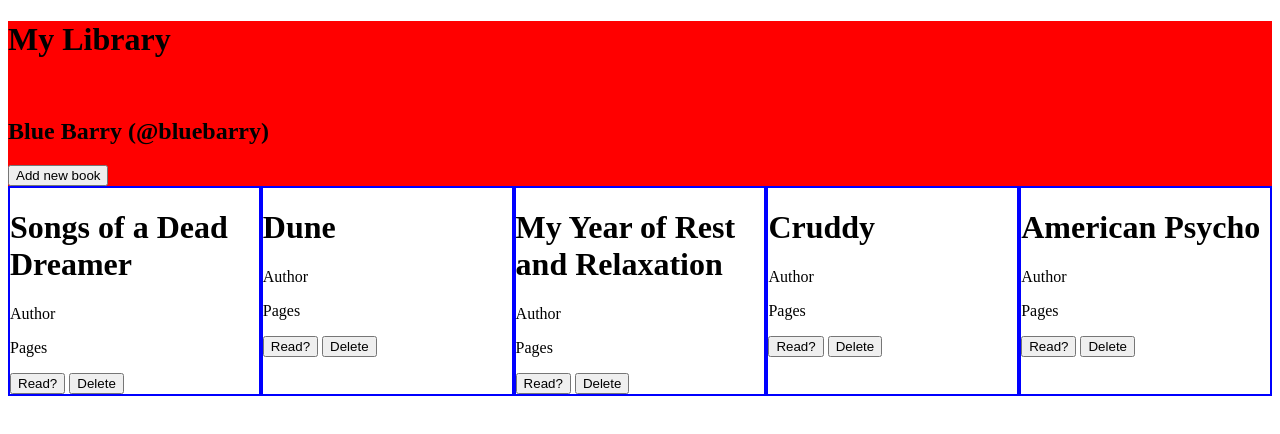
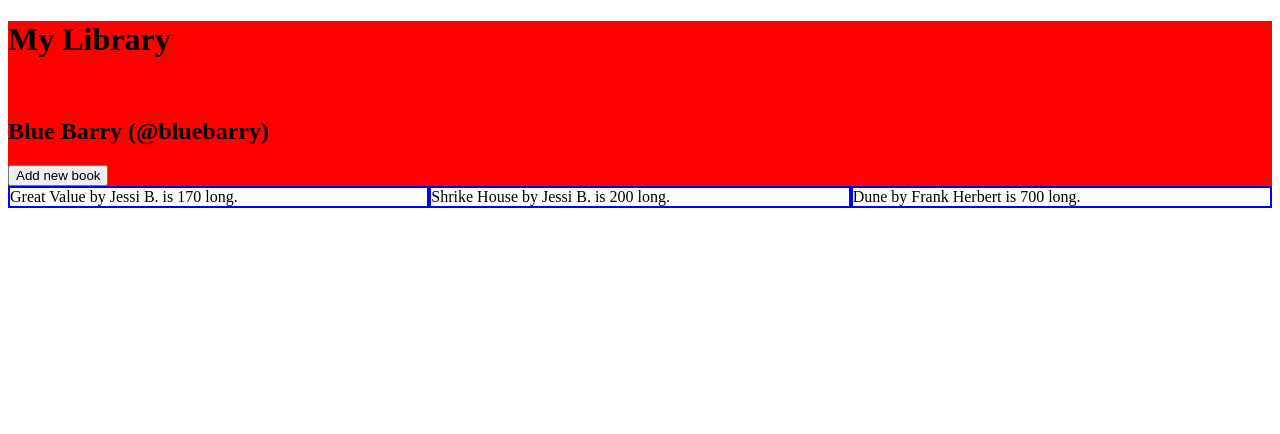
Before and after one commit to baumjessi/library, a plain HTML site: page index.html in a window 1280 px wide. Drawn offline with Linux system fonts and the light colour scheme.

Commit message:
Create function to display a card for each book
Create function that loops through all objects in the "myLibrary" array
and displays them as cards on the page. Right now, the cards are filled
with dummy content. Styled h1 and p elements containing titles, authors,
etc. will be added next.

```diff
--- a/index.html
+++ b/index.html
@@ -13,44 +13,9 @@
             <img>
             <h2>Blue Barry (@bluebarry)</h2>
         </div>
-        <button>Add new book</button>
+        <button id="add-btn">Add new book</button>
     </div>
-    <div class="card-body">
-        <div class="card">
-            <h1>Songs of a Dead Dreamer</h1>
-            <p>Author</p>
-            <p>Pages</p>
-            <button>Read?</button>
-            <button>Delete</button>
-        </div>
-         <div class="card">
-            <h1>Dune</h1>
-            <p>Author</p>
-            <p>Pages</p>
-            <button>Read?</button>
-            <button>Delete</button>
-        </div>
-         <div class="card">
-            <h1>My Year of Rest and Relaxation</h1>
-            <p>Author</p>
-            <p>Pages</p>
-            <button>Read?</button>
-            <button>Delete</button>
-        </div>
-         <div class="card">
-            <h1>Cruddy</h1>
-            <p>Author</p>
-            <p>Pages</p>
-            <button>Read?</button>
-            <button>Delete</button>
-        </div>
-         <div class="card">
-            <h1>American Psycho</h1>
-            <p>Author</p>
-            <p>Pages</p>
-            <button>Read?</button>
-            <button>Delete</button>
-        </div>
+    <div class="card-body" id="card-body">
     </div>
     <script src="main.js"></script>
 </body>
--- a/main.js
+++ b/main.js
@@ -6,18 +6,35 @@ function Book(title, author, pages, hasRead) {
   this.author = author;
   this.pages = pages;
   this.hasRead = hasRead;
+  this.UUID = crypto.randomUUID();
+  myLibrary.push(this);
   console.log(this.title);
   console.log(this.author);
   console.log(this.pages);
   console.log(this.hasRead);
+  console.log(this.UUID);
 }
 
-const book1 = Book("Dune", "Frank Herbert", "200", "true");
-const book2 = Book("Cruddy", "Lynda Barry", "200", "false");
+function addBookToLibrary(title, author, pages, hasRead) {
+    const newBook = new Book(title, author, pages, hasRead);
+    console.log(newBook);
+}
 
-function addBookToLibrary(title, author, pages, hasRead) {
-    const newBook = Book(title, author, pages, hasRead);
-    myLibrary.push(newBook);
-    console.log(newBook);
-    console.log(myLibrary);
-}
+addBookToLibrary("Great Value", "Jessi B.", 170, true);
+addBookToLibrary("Shrike House", "Jessi B.", 200, false);
+addBookToLibrary("Dune", "Frank Herbert", 700, false);
+
+console.table(myLibrary);
+
+let cardBody = document.getElementById("card-body");
+
+function displayBook() {
+  myLibrary.forEach(Book => {
+    let newCard = document.createElement('div');
+    newCard.textContent = `${Book.title} by ${Book.author} is ${Book.pages} long.`;
+    newCard.className = "card";
+    cardBody.appendChild(newCard);
+  }
+)};
+
+displayBook(myLibrary);
```
